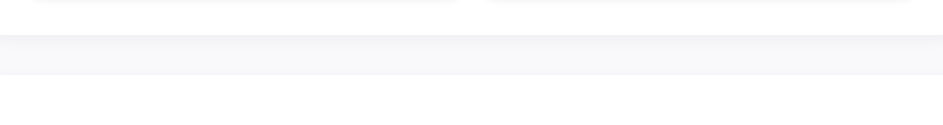
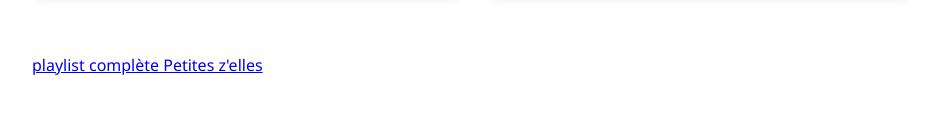
Before and after one commit to petiteszelles/site, a plain HTML site: page index.html in a window 1280 px wide. Shown: the part 4300-4425 px from the top of the page, without its empty margins (168-1111 px from the left). Drawn offline with Linux system fonts and the light colour scheme.

Commit message:
Add files via upload

```diff
--- a/index.html
+++ b/index.html
@@ -611,6 +611,9 @@ Sans dogme ni posture radicale, le projet pose un regard tendre, poétique et pr
                     <h3>concert à Marçay 2026</h3>
                 </div>
             </div>
+
+		  <p>&nbsp;</p>
+			<p> <a href="https://youtube.com/playlist?list=PLdG9JUhtnmoQ9bk7Ee5AoqynhWJGTp4M_&si=ITI5YSqnndi0riOz" target="new">playlist complète Petites z'elles</a> </p>
         </section>
 
         <!-- Page/Section Organisateur -->
```
